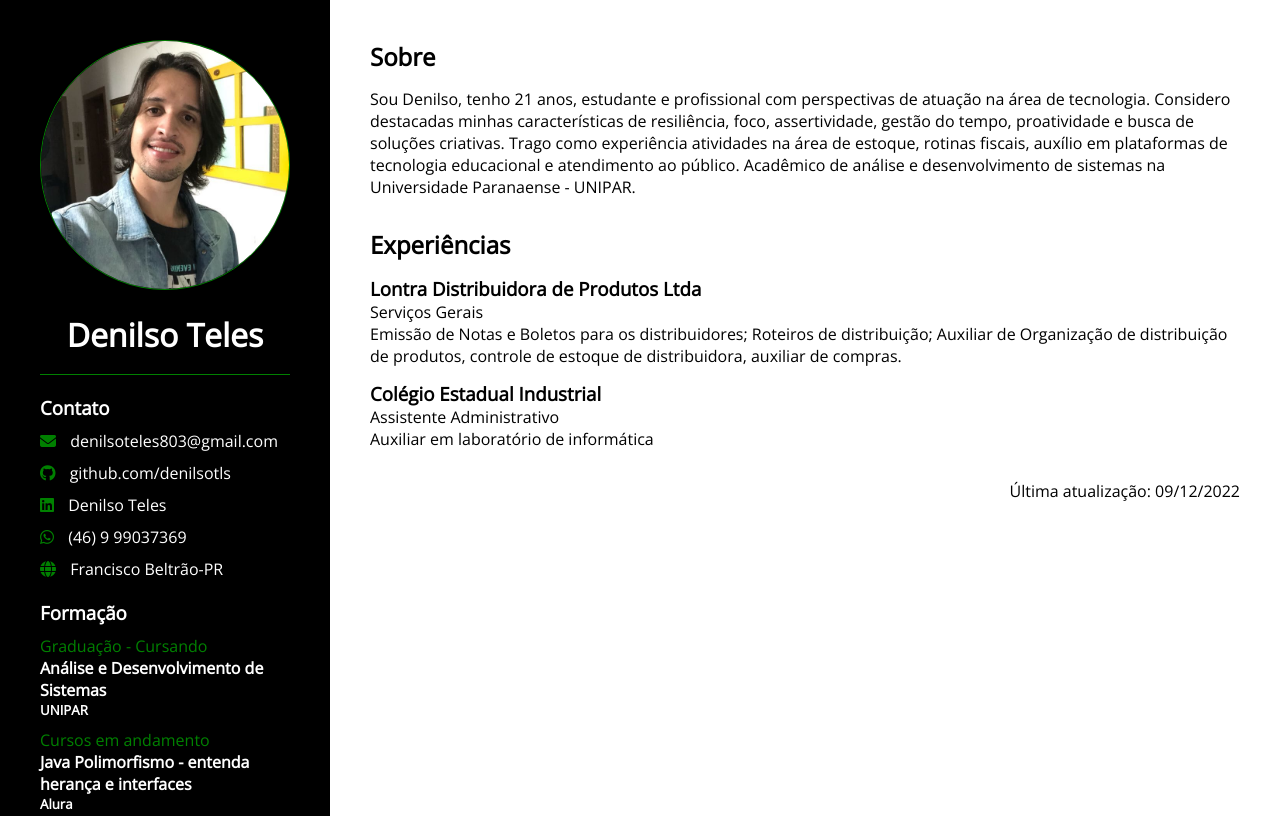
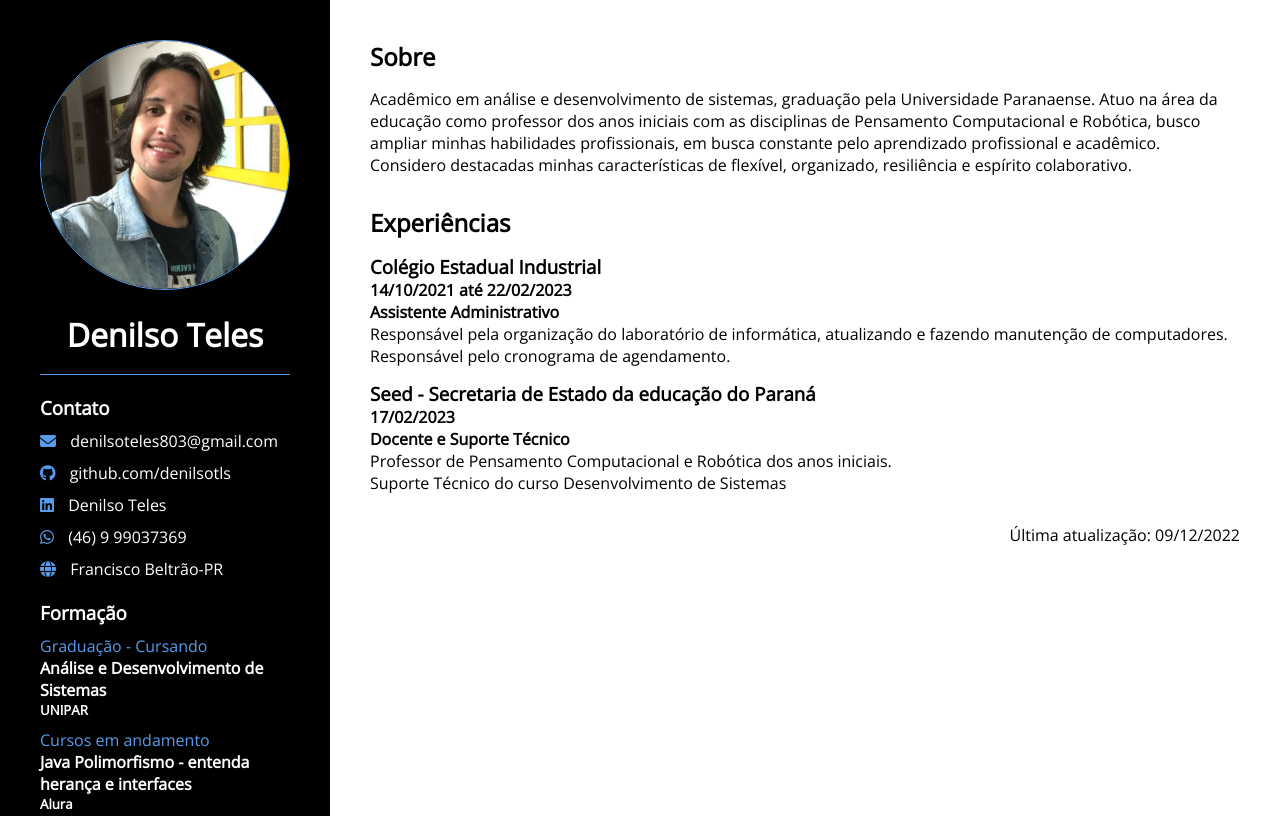
Before and after one commit to denilsotls/my-CV, a plain HTML site: page index.html in a window 1280 px wide. Shown: the top 816 px of the page. Drawn offline with nearby package versions, Linux system fonts and the light colour scheme.

Commit message:
Add files via upload

```diff
--- a/index.html
+++ b/index.html
@@ -112,28 +112,28 @@
         <div class="experiences-column">
             <section>
                 <h2>Sobre</h2>
-                <p>Sou Denilso, tenho 21 anos, estudante e profissional  com perspectivas de atuação na área de tecnologia.
-                    Considero destacadas minhas características de resiliência, foco, assertividade, gestão do tempo, proatividade e busca de soluções criativas.
-                    Trago como experiência atividades na área de estoque, rotinas fiscais, auxílio em plataformas de tecnologia educacional e atendimento ao público.
-                    Acadêmico de análise e desenvolvimento de sistemas na Universidade Paranaense - UNIPAR.
+                <p>Acadêmico em análise e desenvolvimento de sistemas, graduação pela Universidade Paranaense. Atuo na área da educação como professor dos anos iniciais com as disciplinas de Pensamento Computacional e Robótica, busco ampliar minhas habilidades profissionais, em busca constante pelo aprendizado profissional e acadêmico.
+                    Considero destacadas minhas características de flexível, organizado, resiliência e espírito colaborativo.
                     </p>
             </section>
             <section>
                 <h2>Experiências </h2>
                 <div class="experiencia">
                     <div>
-                        <h3>Lontra Distribuidora de Produtos Ltda</h3>
-                        <h4>Serviços Gerais</h4>
-                        <p> Emissão de Notas e Boletos para os distribuidores; Roteiros de distribuição; Auxiliar de
-                            Organização
-                            de distribuição de produtos, controle de estoque de distribuidora, auxiliar de compras.</p>
+                        <h3>Colégio Estadual Industrial</h3>
+                        <h4>14/10/2021 até 22/02/2023</h4>
+                        <h4>Assistente Administrativo</h4>
+                        <p>Responsável pela organização do laboratório de informática, atualizando e fazendo manutenção de computadores.</p>
+                        <p>Responsável pelo cronograma de agendamento.</p>
                     </div>
                 </div>
                 <div class="experiencia">
                     <div>
-                        <h3>Colégio Estadual Industrial</h3>
-                        <h4>Assistente Administrativo</h4>
-                        <p>Auxiliar em laboratório de informática</p>
+                        <h3>Seed - Secretaria de Estado da educação do Paraná</h3>
+                        <h4>17/02/2023</h4>
+                        <h4>Docente e Suporte Técnico</h4>
+                        <p>Professor de Pensamento Computacional e Robótica dos anos iniciais.</p>
+                        <p>Suporte Técnico do curso Desenvolvimento de Sistemas</p>
                     </div>
                 </div>
             </section>
--- a/styles.css
+++ b/styles.css
@@ -16,14 +16,14 @@
 }
 .information-column hr{
     border: none;
-    border-bottom: 1px solid green;
+    border-bottom: 1px solid rgb(89, 155, 235);
     margin-top: 18px;
 }
 .information-column img {
     width: 300px;
     height: 300px;
     border-radius: 50%;
-    border: 1px solid green;
+    border: 1px solid rgb(89, 155, 235);
     margin-bottom: 18px;
 }
 
@@ -46,7 +46,7 @@
 }
 
 .contact-description i {
-    color: green;
+    color: rgb(89, 155, 235);
     margin-right: 10px;
 }
 
@@ -54,7 +54,7 @@
     margin-top: 32Spx;
 }
 .education-description p{
-    color:green;
+    color:rgb(89, 155, 235);
 }
 
 .experiences-column {
@@ -93,7 +93,7 @@
 
 .language-description .percent {
     height: 6px;
-    background-color: green;
+    background-color: rgb(89, 155, 235);
     margin-top: 5px;
     width: 205px;
 }
@@ -111,6 +111,15 @@
 .education-description a {
     text-decoration: underline;
     color: white;
+}
+
+.education-description a {
+    text-decoration: none;
+}
+
+.experiencia h4{
+    font-weight: bold
+
 }
 
 @media (min-width: 992px) {
```
